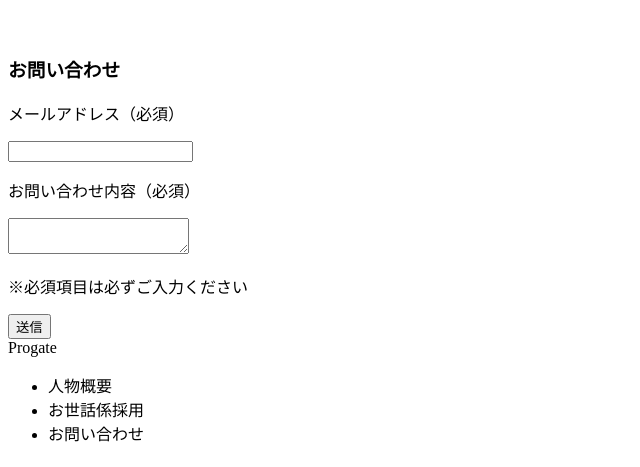
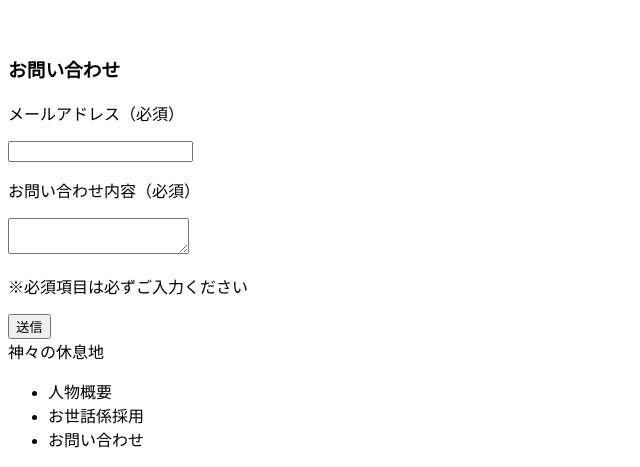
Before and after one commit to og3-afk/S-history, a plain HTML site: page index.html in a window 1280 px wide. Shown: the part 3150-3617 px from the top of the page, without its empty margins (0-640 px from the left). Drawn offline with Linux system fonts and the light colour scheme; grey boxes are pictures that could not be loaded.

Commit message:
Update index.html

```diff
--- a/index.html
+++ b/index.html
@@ -53,7 +53,7 @@
     </div>
 
     <div class="footer">
-      <div class="footer-logo">Progate</div>
+      <div class="footer-logo">神々の休息地</div>
       <div class="footer-list">
         <ul>
           <li>人物概要</li>
```
